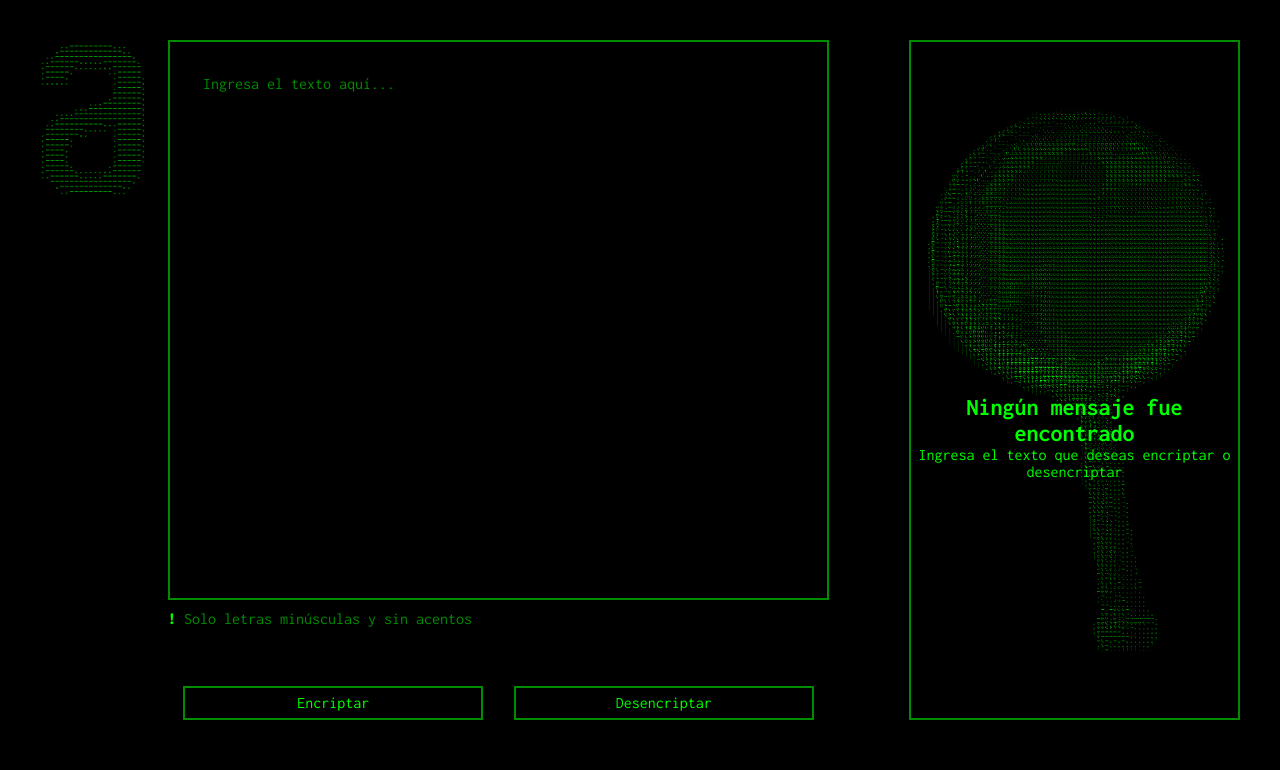
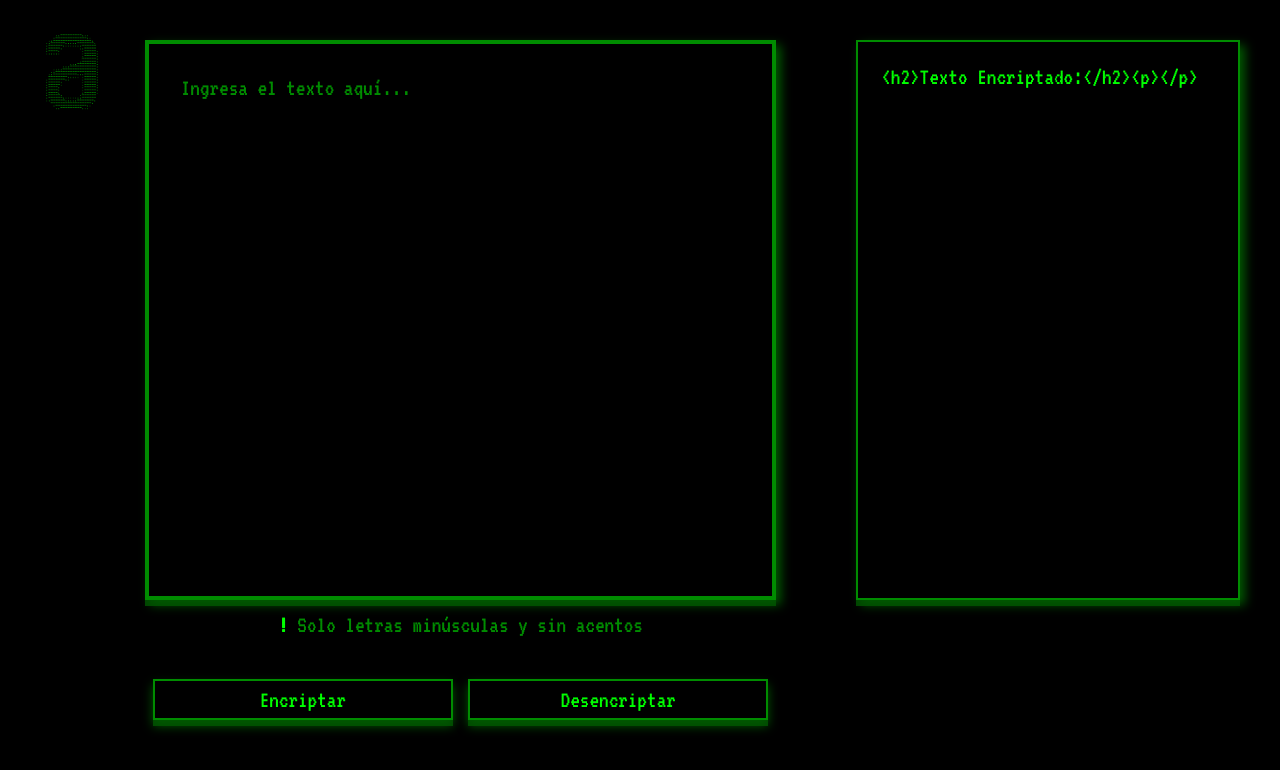
Before and after one commit to DavidFPR/alura-challenge1-encriptador-texto, a plain HTML site: page index.html in a window 1280 px wide. Both pictures are taken after a click on the button "Encriptar". Drawn offline with Linux system fonts and the light colour scheme.

Commit message:
Añade interfaz basica del proyecto

```diff
--- a/app.js
+++ b/app.js
@@ -0,0 +1,33 @@
+
+// Función para encriptar
+function encriptarTexto() {
+  const input = document.getElementById('input').value;
+  const encriptado = input
+    .replace(/e/g, 'enter')
+    .replace(/i/g, 'imes')
+    .replace(/o/g, 'ober')
+    .replace(/a/g, 'ai')
+    .replace(/u/g, 'ufat');
+  document.getElementById(
+    'output'
+  ).innerHTML = `<h2>Texto Encriptado:</h2><p>${encriptado}</p>`;
+  document.getElementById('output').style.backgroundImage = 'none'; // Hide background image
+}
+
+// Función para desencriptar
+function desencriptarTexto() {
+  const input = document.getElementById('input').value;
+  const desencriptado = input
+    .replace(/ai/g, 'a')
+    .replace(/enter/g, 'e')
+    .replace(/imes/g, 'i')
+    .replace(/ober/g, 'o')
+    .replace(/ufat/g, 'u');
+  document.getElementById(
+    'output'
+  ).innerHTML = `<h2>Texto Desencriptado:</h2><p>${desencriptado}</p>`;
+  document.getElementById('output').style.backgroundImage = 'none'; // Hide background image
+}
+
+
+// TRY STYLING PLACEHOLDER TEXT IN OUTPUT TEXTAREA ???
--- a/index.html
+++ b/index.html
@@ -8,9 +8,9 @@
   </head>
   <body>
     <section id="header">
-      <div>
-        <img class="logo" src="./assets/New Project.png" alt="" />
-      </div>
+      <a href="https://aluracursos.com" class="header__logo-link">
+        <img class="header__logo" src="./assets/alura_logo.png" alt="Logo de Alura">
+      </a>
     </section>
     <section id="entrada">
       <div class="entrada__area">
@@ -18,16 +18,12 @@
         <p class="entrada__info"><strong>!</strong> Solo letras minúsculas y sin acentos</p>
       </div>
       <div class="entrada__area__botones">
-        <button class="entrada__area__boton">Encriptar</button>
-        <button class="entrada__area__boton">Desencriptar</button>
+        <button onclick="encriptarTexto()" id="botonEncriptar" class="entrada__area__boton">Encriptar</button>
+        <button onclick="desencriptarTexto()" id="botonDesencriptar" class="entrada__area__boton">Desencriptar</button>
     </section>
     <section id="salida">
-      <div class="salida__area">
-        <div id="output">
-          <h2>Ningún mensaje fue encontrado</h2>
-          <p>Ingresa el texto que deseas encriptar o desencriptar</p>
-        </div>
-      </div>
+        <textarea name="salida__texto" id="output" spellcheck="false"></textarea>
     </section>
+    <script src="./app.js"></script>
   </body>
 </html>
--- a/styles.css
+++ b/styles.css
@@ -1,6 +1,6 @@
 /*  FONTS */
 
-@import url('https://fonts.googleapis.com/css2?family=Bitter:ital,wght@0,100..900;1,100..900&family=Inconsolata:wght@200..900&family=Merriweather:ital,wght@0,300;0,400;0,700;0,900;1,300;1,400;1,700;1,900&display=swap');
+@import url('https://fonts.googleapis.com/css2?family=VT323&display=swap');
 
 /* VARIABLES */
 
@@ -8,6 +8,8 @@
     --color-primario: #008C00;
     --color-secundario: #000000;
     --color-resalte: #00FF00;
+    --fuente-primaria: "VT323", monospace;
+
 }
 
 /* GLOBAL */
@@ -15,7 +17,7 @@
     margin: 0;
     padding: 0;
     box-sizing: border-box;
-    font-family: "Inconsolata", monospace;
+    font-family: var(--fuente-primaria);
 }
 
 body {
@@ -34,14 +36,14 @@ strong {
 /* HEADER */
 #header {
     width: 10vw;
+    height: 100vh;
     background-color: var(--color-secundario);
 }
 
-.logo {
-    height: 20vh;
+.header__logo {
     width: auto;
-    margin-top: 5vh;
-    margin-left: 1vw;
+    height: 10vh;
+    margin: 30%;
 }
 
 /* ENTRADA */
@@ -63,12 +65,13 @@ strong {
     background-color: black;
     color: var(--color-resalte);
     height: 70vh;
-    border: 2px solid var(--color-primario);
+    border: 4px solid var(--color-primario);
     resize: none;
     padding: 10px;
     outline: none;
-    font-size: 1rem;
+    font-size: 1.5rem;
     padding: 5%;
+    box-shadow: 5px 5px 10px #005900, 0 6px 0 0 rgba(0, 140, 0, 0.5);
 }
 
 #input::placeholder {
@@ -76,7 +79,9 @@ strong {
 }
 
 .entrada__info {
-    padding-top: 1.5%;
+    padding-top: 2%;
+    font-size: 1.5rem;
+    text-align: center;
 }
 
 .entrada__area__botones {
@@ -91,30 +96,38 @@ strong {
     border: 2px solid var(--color-primario);
     padding: 1%;
     width: 300px;
-    font-size: 16px;
+    font-size: 1.5rem;
+    transition: all 0.4s ease;
+    box-shadow: 0 6px 10px #005900, 0 6px 0 0 rgba(0, 140, 0, 0.5);
 }
+
+.entrada__area__boton:hover {
+    background-color: var(--color-resalte);
+    color: var(--color-secundario);
+    box-shadow: none;
+    border-color: var(--color-resalte);
+    transform: translateY(6px);
+}
+
 
 /* SALIDA */
 
-#salida {
+#output {
     background-color: var(--color-secundario);
     width: 30vw;
     border: 2px solid var(--color-primario);
-    height: 85vh;
+    height: 70vh;
     margin: 5vh;
+    padding: 5%;
     background-image: url(./assets/magnifying_glass.png);
     background-size: contain;
     background-position: center;
     background-repeat: no-repeat;
-    display: flex;
-    flex-direction: column;
-    justify-content: center;
+    box-shadow: 5px 5px 10px #005900, 0 6px 0 0 rgba(0, 140, 0, 0.5);
+    transition: background-image 2s ease-in-out;
+    resize: none;
+    outline: none;
+    color: var(--color-resalte);
+    font-size: 1.5rem;
 }
-
-#output {
-    color: var(--color-resalte);
-    text-align: center;
-    margin-top: 35%;
-}
-
 /* MEDIA QUERIES */
```
Also changed, not shown: assets/New Project.png (deleted), assets/alura_logo.png (added), assets/alura_logo_light.png (added).
